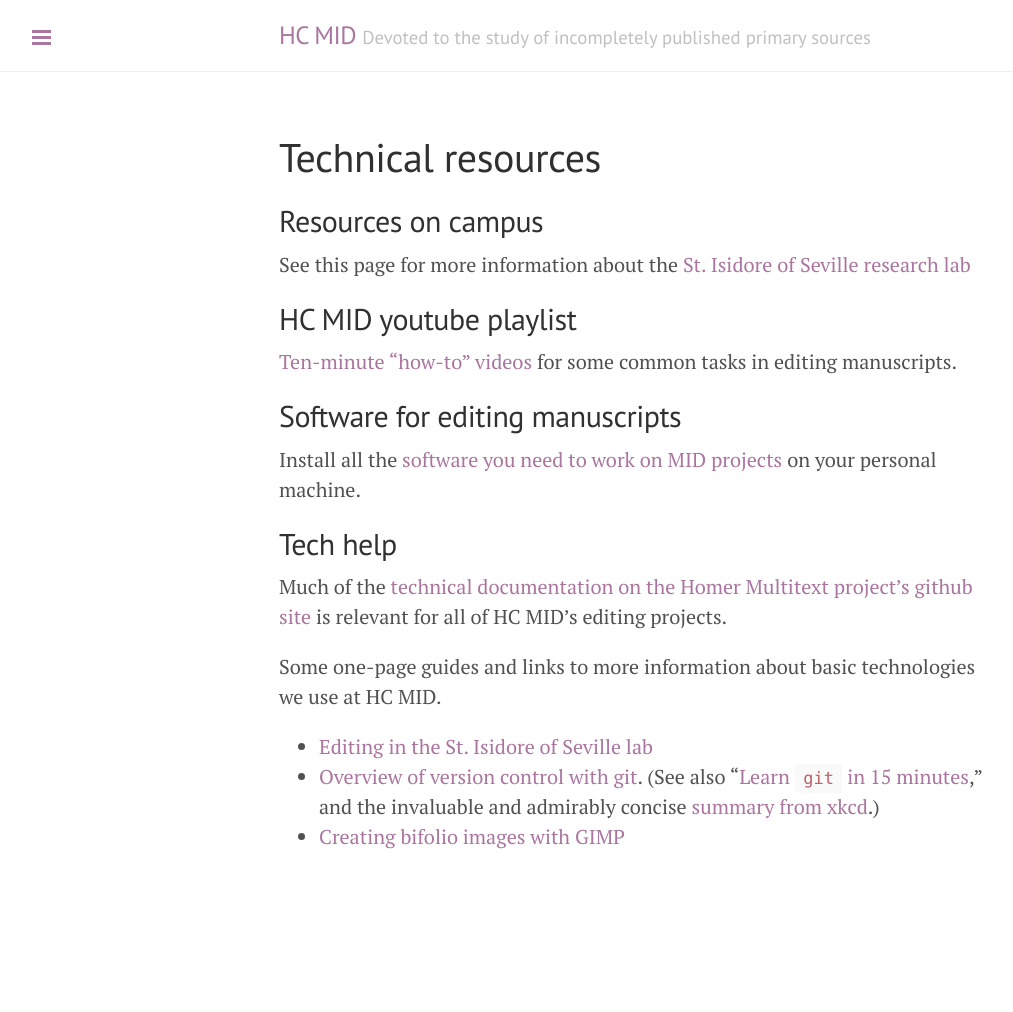
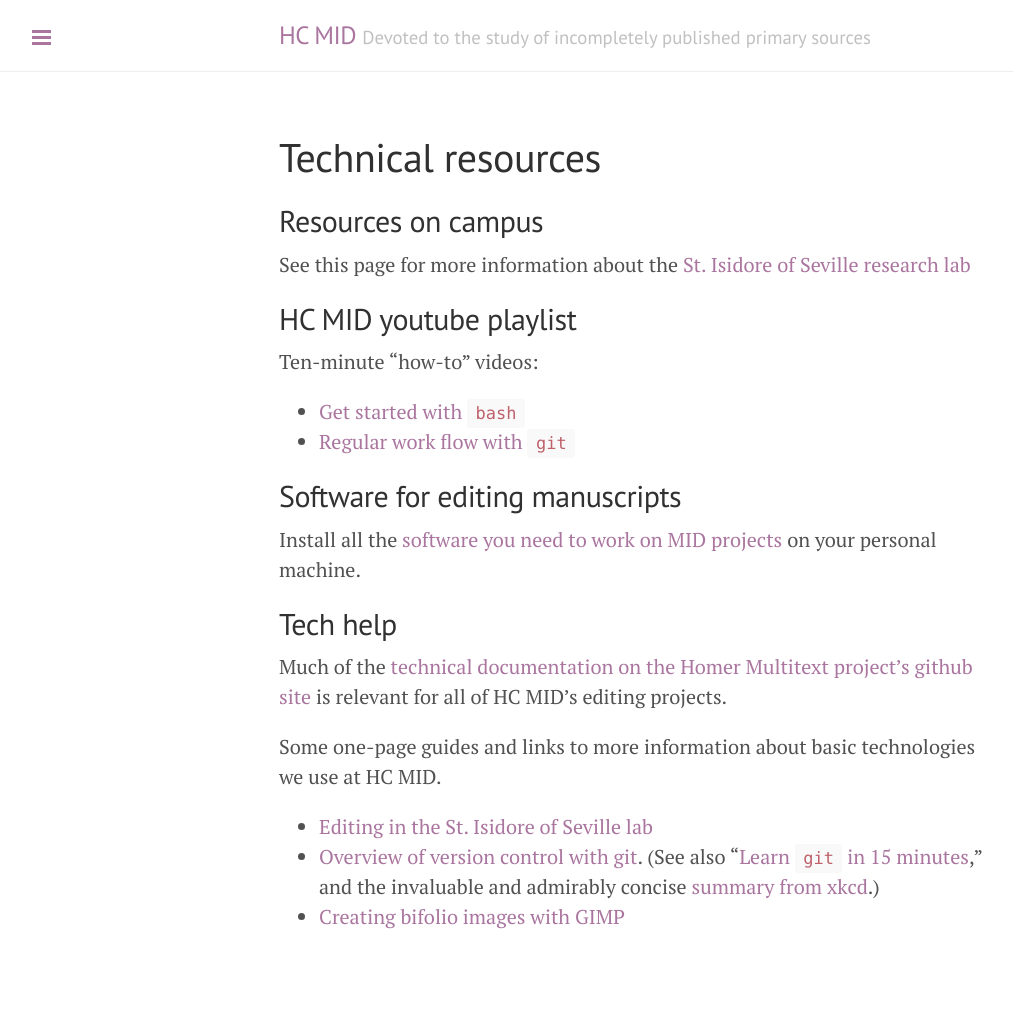
Before and after one commit to HCMID/HCMID.github.io, a Jekyll site: the page built from tech/index.md, in a window 1280 px wide. Shown: the whole page, without its empty margins (1-1014 px from the left). Built offline with Jekyll 4.4.1, drawn with Linux system fonts in a browser that asks for light colours; before the commit the page ends 932 px from its top, so only the background shows below that.

Commit message:
Link to new youtube videos

```diff
--- a/tech/index.md
+++ b/tech/index.md
@@ -12,8 +12,10 @@
 
 ## HC MID youtube playlist
 
-[Ten-minute "how-to" videos](https://www.youtube.com/playlist?list=PLJTxcGcJBiz5H-BhBkDFaebI9-R9RSkIN) for some common tasks in editing manuscripts.
+Ten-minute "how-to" videos:
 
+- [Get started with `bash`](https://www.youtube.com/watch?v=lSfNQIeb0uo&feature=youtu.be)
+- [Regular work flow with `git`](https://www.youtube.com/watch?v=RQXE8E0U9a8&feature=youtu.be)
 
 ## Software for editing manuscripts
 
```
Also changed, not shown: index.md (+3 -0 lines).
